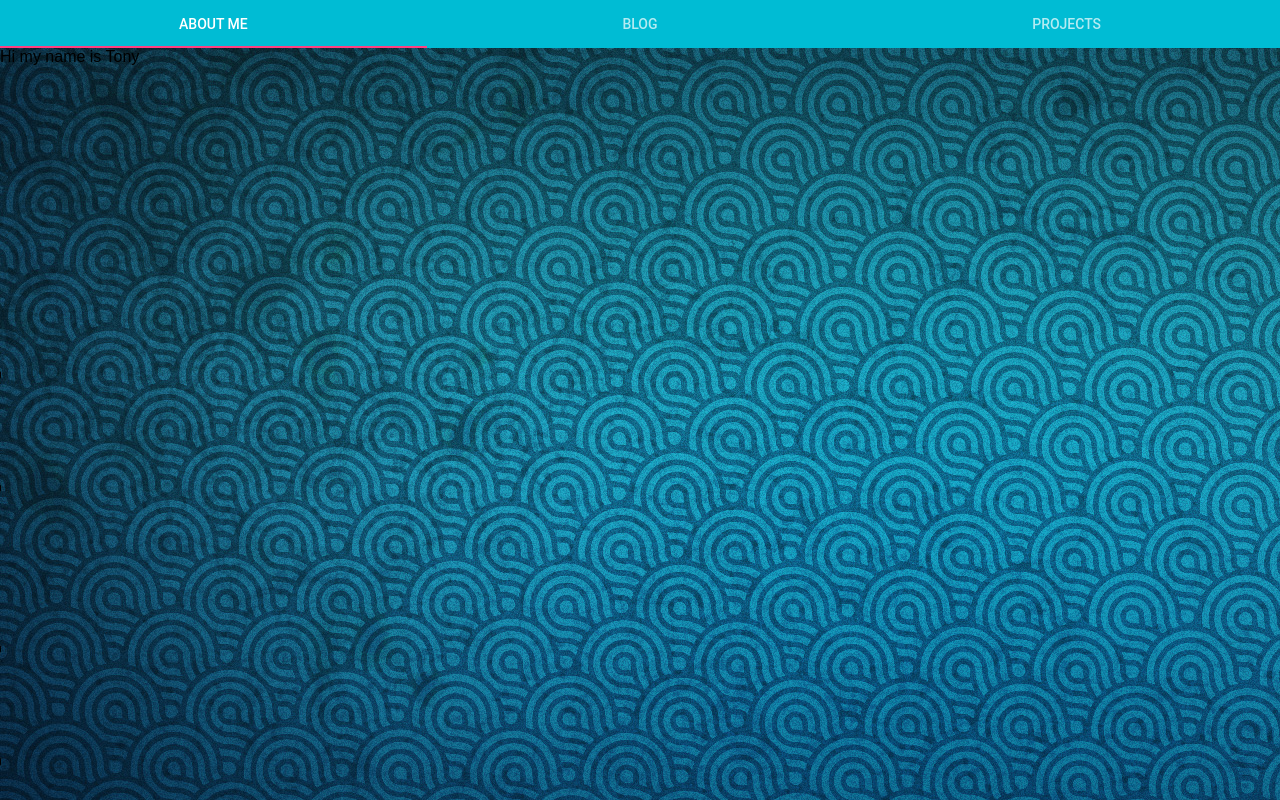
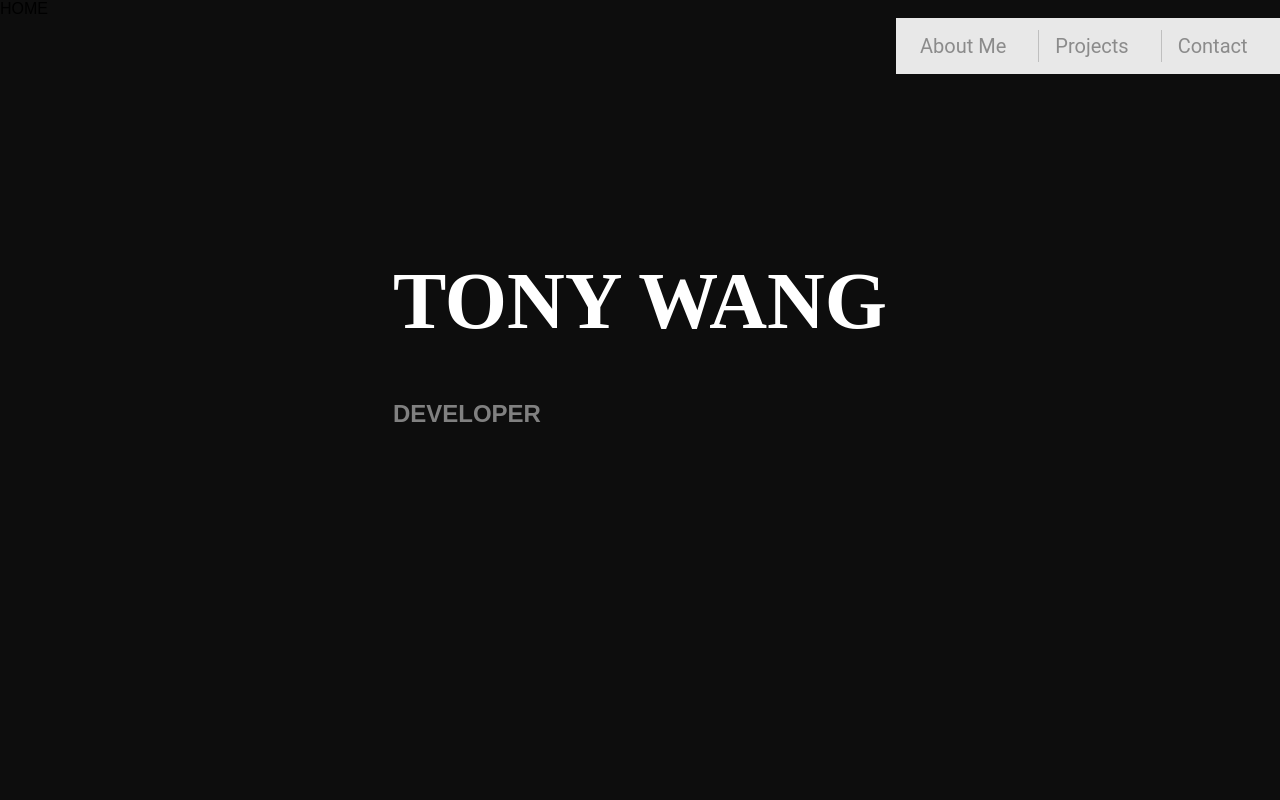
Before and after one commit to 1a2a3a4a/MySite, a React (Create React App) app: page / in a window 1280 px wide. Built offline with nearby package versions, Linux system fonts and the light colour scheme; what react-tap-event-plugin would draw is missing.

Commit message:
Menu, onclick stuff, about me section

```diff
--- /dev/null
+++ b/src/AboutMe.js
@@ -0,0 +1,39 @@
+/**
+ * Created by Tony Wang on 6/6/2017.
+ */
+import React, { Component } from 'react';
+
+
+class AboutMe extends  Component {
+
+
+
+    render() {
+
+        const style = {
+            aboutMe: {
+
+                borderStyle: 'solid',
+                borderColor: 'gray',
+                alignSelf: 'center',
+                width: '40%',
+                height: '30em',
+                backgroundColor: 'lightGray'
+            }
+        };
+        return (
+            <div style={style.aboutMe} >
+                <p>About Me!</p>
+                <br/>
+                <p>
+                    My name is Tony and I am an aspiring developer. I am currently a student at Uppsala University
+                    I like to programming on my free time. You can check out my projects in the projects link.
+                    This website is developed using the React js library.
+                </p>
+            </div>
+        )
+    }
+
+}
+
+export default AboutMe
--- a/src/App.css
+++ b/src/App.css
@@ -1,29 +1,3 @@
-.App {
-  text-align: center;
+body {
+  background-color:#0d0d0d;
 }
-
-.App-logo {
-  animation: App-logo-spin infinite 20s linear;
-  height: 80px;
-}
-
-.App-header {
-  background-color: #222;
-  height: 150px;
-  padding: 20px;
-  color: white;
-}
-
-.App-intro {
-  font-size: large;
-}
-
-@keyframes App-logo-spin {
-  from { transform: rotate(0deg); }
-  to { transform: rotate(360deg); }
-}
-
-
-body {
-  background-image: url("./images/bg-1-full.jpg")
-}
--- a/src/App.js
+++ b/src/App.js
@@ -2,19 +2,127 @@ import React, { Component } from 'react';
 
 import './App.css';
 import MenuTabs from './Menu'
+import Home from './Home'
+import AboutMe from "./AboutMe";
+
+
 class App extends Component {
-  render() {
+    constructor(){
+        super();
 
-    return (
-      <div>
-         <MenuTabs/>
+        this.state = {
+            selected: 'home',
+        };
+        this.style = {
+            tabs: {
+                display: 'flex',
+                justifyContent: 'flex-end',
+            },
 
-      </div>
+            home:{
+                display: 'flex',
+                flexDirection: 'column',
+                justifyContent: 'center',
+                alignContent: 'center',
+                alignItems: 'center',
+                marginTop: '8em',
+            }
+        };
+    }
 
+    setSelectedToAboutMe() {
+        this.setState({
+            selected: 'aboutMe'
+
+        });
+    }
+    setSelectedToContact(){
+        this.setState({
+            selected: 'contact'
+        })
+    }
+
+    setSelectedToProjects(){
+        this.setState({
+            selected: 'projects'
+        })
+    }
+
+    setSelectedToHome(){
+        this.setState({
+            selected: 'home'
+        })
+    }
+
+    getSelectedMenuItem(){
+
+        switch(this.state.selected){
+            case 'aboutMe':
+                return this.aboutMeHTML()
+            case 'projects':
+                return this.projectsHTML();
+
+            case 'home':
+                return this.homeHTML();
+
+            case 'contact':
+                return this.contactHTML()
+
+            default: return '';
+
+
+        }
+    }
+
+    homeHTML(){
+        return(
+                <div style={this.style.home}>
+                    <Home/>
+                 </div>
+              )
+    }
+
+    aboutMeHTML(){
+        return(
+                <div style={this.style.home}>
+                    <AboutMe/>
+                </div>
+        )
+    }
+
+    contactHTML(){
+        return(
+            <div>
+
+            </div>
+        )
+    }
+
+    projectsHTML(){
+        return(
+            <div>
+
+            </div>
+        )
+    }
+
+    render() {
+
+      const renderOnMain = this.getSelectedMenuItem();
+
+      return (
+          <div >
+              <div style={{cursor: 'pointer'}} onClick={()=> this.setSelectedToHome()}>HOME</div>
+              <div style={this.style.tabs}>
+                <MenuTabs    setSelectedToAboutMe={this.setSelectedToAboutMe.bind(this)}
+                             setSelectedToProjects={this.setSelectedToProjects.bind(this)}
+                             setSelectedToContact={this.setSelectedToContact.bind(this)}
+                />
+              </div>
+              {renderOnMain}
+          </div>
     );
   }
 }
 
-
-
 export default App;
--- /dev/null
+++ b/src/Home.js
@@ -0,0 +1,35 @@
+/**
+ * Created by Tony Wang on 6/6/2017.
+ */
+import React, { Component } from 'react';
+
+
+class Home extends  Component{
+
+
+    render(){
+
+        const style = {
+            border: {
+              borderStyle: 'solid',
+              borderColor: '#e6e6e6',
+            },
+
+            font: {
+                fontSize: '500%',
+                color: 'white',
+                fontFamily:'Times New Roman',
+
+            },
+        };
+        return(
+            <div >
+                <h1 style={style.font}>TONY WANG</h1>
+                <h2 style={{color: 'gray'}}>DEVELOPER</h2>
+                {/*<h3 style={style.border}>ABOUT ME</h3>*/}
+
+            </div>
+        )
+    }
+}
+export default Home
--- a/src/Menu.js
+++ b/src/Menu.js
@@ -1,41 +1,67 @@
 /**
  * Created by Tony Wang on 6/4/2017.
  */
-
 import React, { Component } from 'react';
-import {Tabs, Tab} from 'material-ui/Tabs';
+import {Toolbar, ToolbarGroup, ToolbarSeparator, ToolbarTitle} from 'material-ui/Toolbar';
 import MuiThemeProvider from 'material-ui/styles/MuiThemeProvider';
 import injectTapEventPlugin from 'react-tap-event-plugin';
+//import darkBaseTheme from 'material-ui/styles/baseThemes/darkBaseTheme';
 injectTapEventPlugin();
+
 class MenuTabs extends Component {
 
+    clickAboutMe(){
+        this.props.setSelectedToAboutMe();
+
+    }
+
+    clickProjects(){
+        this.props.setSelectedToProjects();
+    }
+
+    clickContact(){
+        this.props.setSelectedToContact();
+    }
+
     render() {
+        const barStyle = {
+            scale: {
+                flexShrink: 5,
+                width: '30%',
+            },
+
+            toolbar:{
+                margin: '1em',
+            },
+            cursorStyle:{
+                cursor: 'pointer',
+            },
+
+            color: {
+                color: 'gray',
+                fontFamily: 'Times New Roman',
+            }
+        };
+
         return (
-            <div>
-                <MuiThemeProvider>
-                   <Tabs>
-                       <Tab label="About me">
-                           <div>
-                               Hi my name is Tony
-                           </div>
+            <div style={barStyle.scale}>
+                <MuiThemeProvider >
+                    <Toolbar >
+                        <ToolbarGroup lastChild={true}>
+                            <ToolbarTitle text="About Me" style={barStyle.cursorStyle} onClick={()=>this.clickAboutMe()}/>
+                            <ToolbarSeparator style={barStyle.toolbar}/>
+                            <ToolbarTitle text="Projects" style={barStyle.cursorStyle} onClick={()=>this.clickProjects()}/>
+                            <ToolbarSeparator style={barStyle.toolbar}/>
+                            <ToolbarTitle text="Contact" style={barStyle.cursorStyle} onClick={()=>this.clickContact()}/>
 
-                       </Tab>
-                       <Tab label="Blog">
-                           <div>
-                               Stuff
-                           </div>
-                       </Tab>
-                       <Tab label="Projects">
-                           <div>
-
-                           </div>
-
-                       </Tab>
-                   </Tabs>
+                        </ToolbarGroup>
+                    </Toolbar>
                 </MuiThemeProvider>
             </div>
         )
     }
 }
 
+
+
 export default MenuTabs
```
